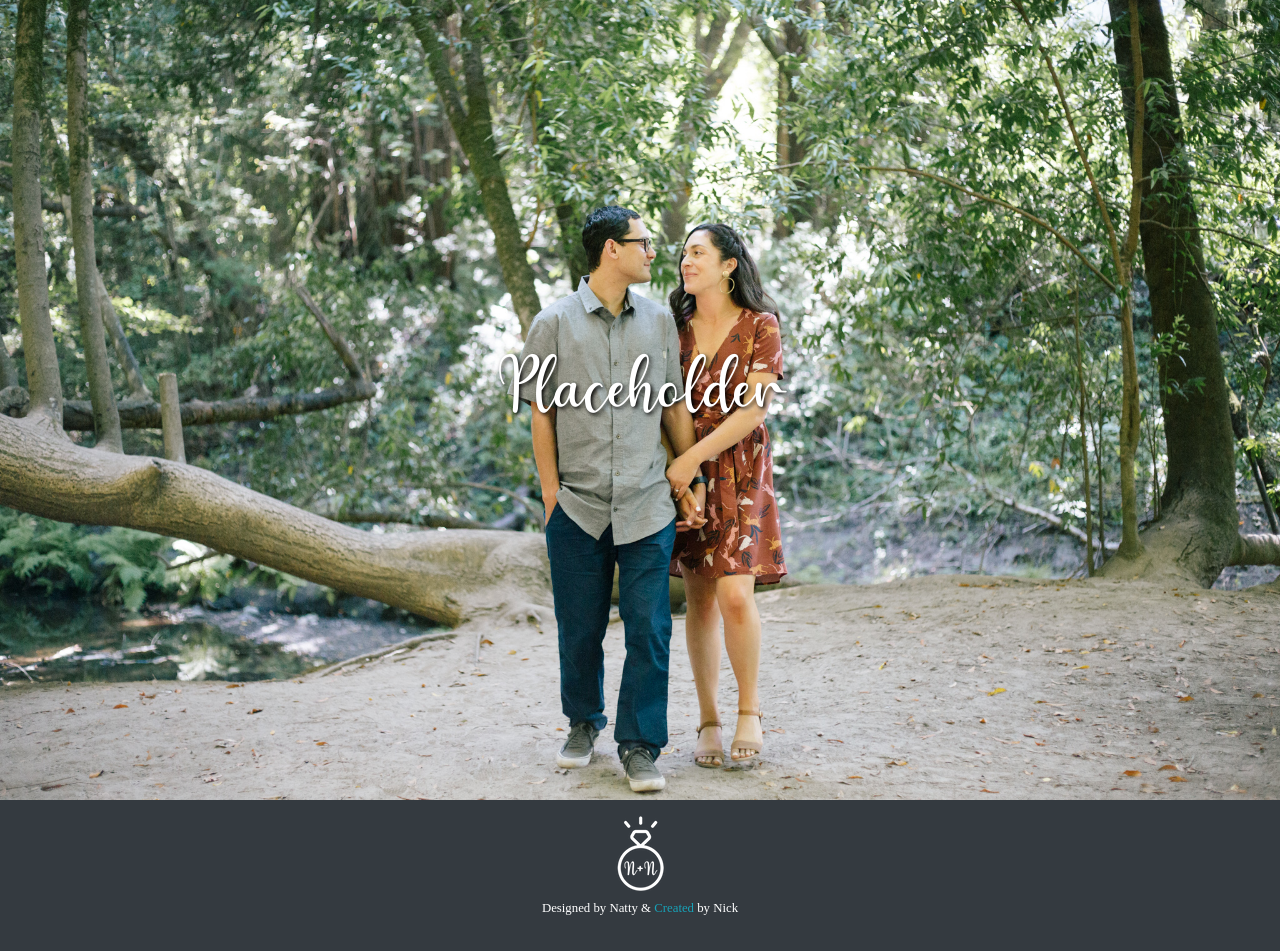
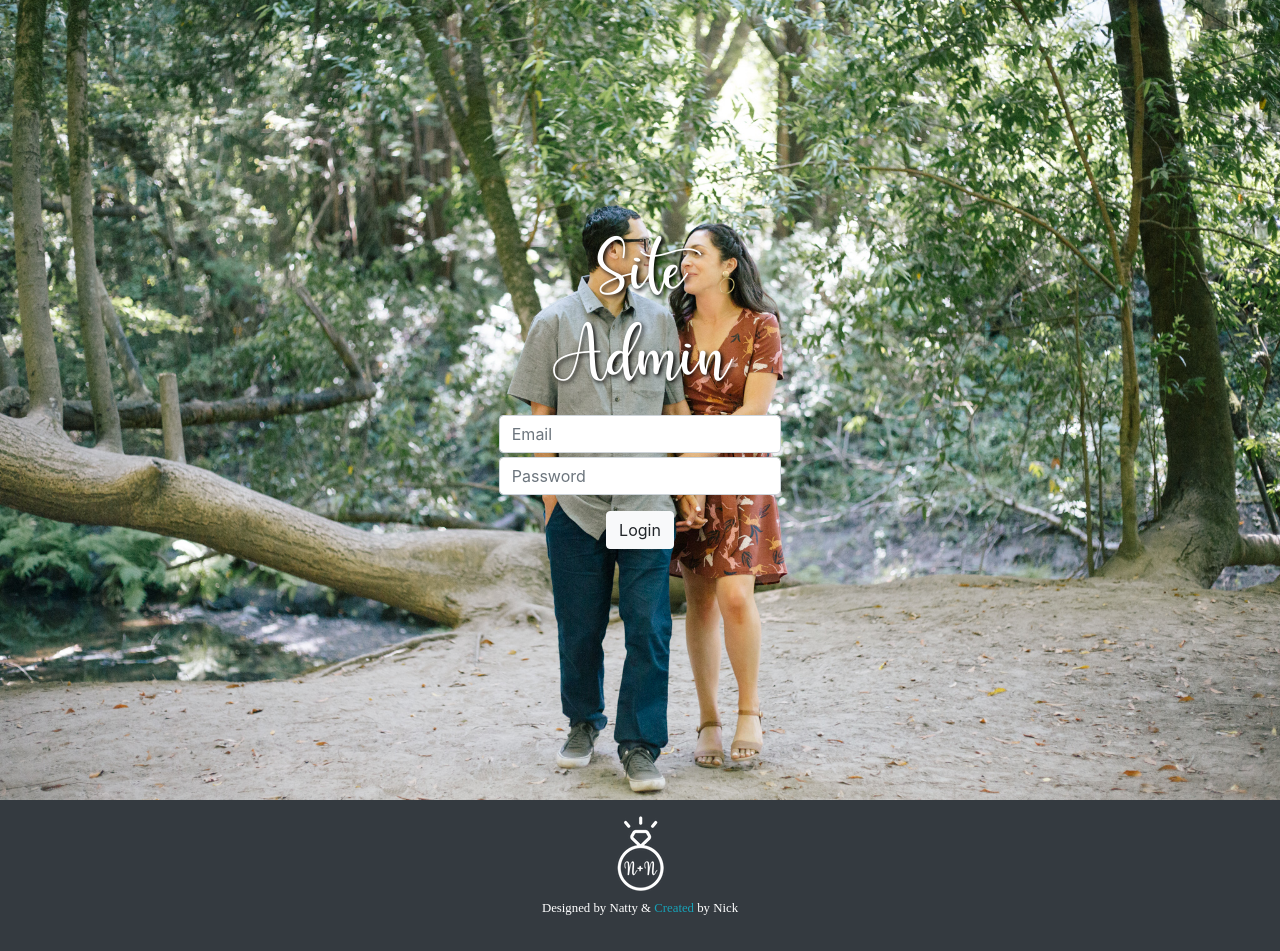
Before and after one commit to nickbap/BoatParty, a Flask app: page /admin in a window 1280 px wide. Shown: the part 56-1007 px from the top of the page. Run offline with Flask 2, Linux system fonts and the light colour scheme; some libraries are stand-ins or nearby versions.

Commit message:
Added form to admin suite login page

```diff
--- a/boatparty/forms.py
+++ b/boatparty/forms.py
@@ -1,6 +1,6 @@
 from flask_wtf import FlaskForm
-from wtforms import StringField, SubmitField
-from wtforms.validators import DataRequired, ValidationError
+from wtforms import StringField, SubmitField, PasswordField
+from wtforms.validators import DataRequired, ValidationError, Email
 from flask_pagedown.fields import PageDownField
 from boatparty.models import GuestBookPost
 
@@ -21,3 +21,9 @@ class FAQForm(FlaskForm):
     name = StringField('Your Name', validators=[DataRequired()])
     question = StringField('Your Question', validators=[DataRequired()])
     send = SubmitField('Send')
+
+
+class AdminForm(FlaskForm):
+    email = StringField('Email', validators=[DataRequired(), Email()])
+    password = PasswordField('Passord', validators=[DataRequired()])
+    login = SubmitField('Login')
--- a/boatparty/routes.py
+++ b/boatparty/routes.py
@@ -1,7 +1,7 @@
 from flask import render_template, url_for, redirect, flash, Blueprint
 from flask_mail import Message
 from boatparty import db
-from boatparty.forms import GuestBookForm, FAQForm
+from boatparty.forms import GuestBookForm, FAQForm, AdminForm
 from boatparty.models import GuestBookPost
 from boatparty.utils import (convert_markdown_to_html,
                              send_email_notification,
@@ -93,11 +93,15 @@ def faq():
     return render_template('faq.html', title=title, form=form)
 
 
-@main.route('/admin')
+@main.route('/admin', methods=['GET', 'POST'])
 def admin():
     """Site Admin Suite Login"""
     title = 'Site Admin Login'
-    return render_template('admin.html', title=title)
+    form = AdminForm()
+    if form.validate_on_submit():
+        print(form.email.data)
+        print(form.password.data)
+    return render_template('admin.html', title=title, form=form)
 
 
 @main.route('/base')
--- a/boatparty/templates/admin.html
+++ b/boatparty/templates/admin.html
@@ -5,8 +5,29 @@
 <div id="background-image">
     <div class="container-fluid d-flex align-items-center justify-content-center h-100">
         <div class="row justify-content-center text-center w-100">
-            <div class="col-md-10">
-                <h1 class="text-white hello home">Placeholder</h1>
+            <div class="col-md-3 col-sm-6">
+                <h1 class="text-white hello home">Site Admin</h1>
+                <form method="POST" action="{{ url_for('main.admin') }}">
+                    {{ form.hidden_tag() }}
+                    <fieldset class="form-group">
+                        <div class="form-group mb-1">
+                            {% if form.email.errors %}
+                            {{ form.email(class="form-control form-control-md is-invalid") }}
+                            <div class="invalid-feedback font-weight-bold">
+                                {% for error in form.email.errors %}
+                                <span>{{ error }}</span>
+                                {% endfor %}
+                            </div>
+                            {% else %}
+                            {{ form.email(class="form-control form-control-md", placeholder="Email") }}
+                            {% endif %}
+                        </div>
+                        <div class="form-group">
+                            {{ form.password(class="form-control form-control-md", placeholder="Password") }}
+                        </div>
+                            {{ form.login(class="btn btn-light") }}
+                    </fieldset>
+                </form>
                 </h4>
             </div>
         </div>
--- a/tests.py
+++ b/tests.py
@@ -97,6 +97,8 @@ class ClientTestCase(unittest.TestCase):
     def test_admin_page(self):
         response = self.client.get('/admin')
         self.assertEqual(response.status_code, 200)
+        self.assertTrue(
+            'placeholder="Email"' in response.get_data(as_text=True))
 
     def test_404_handler(self):
         response = self.client.get('/foo')
```
